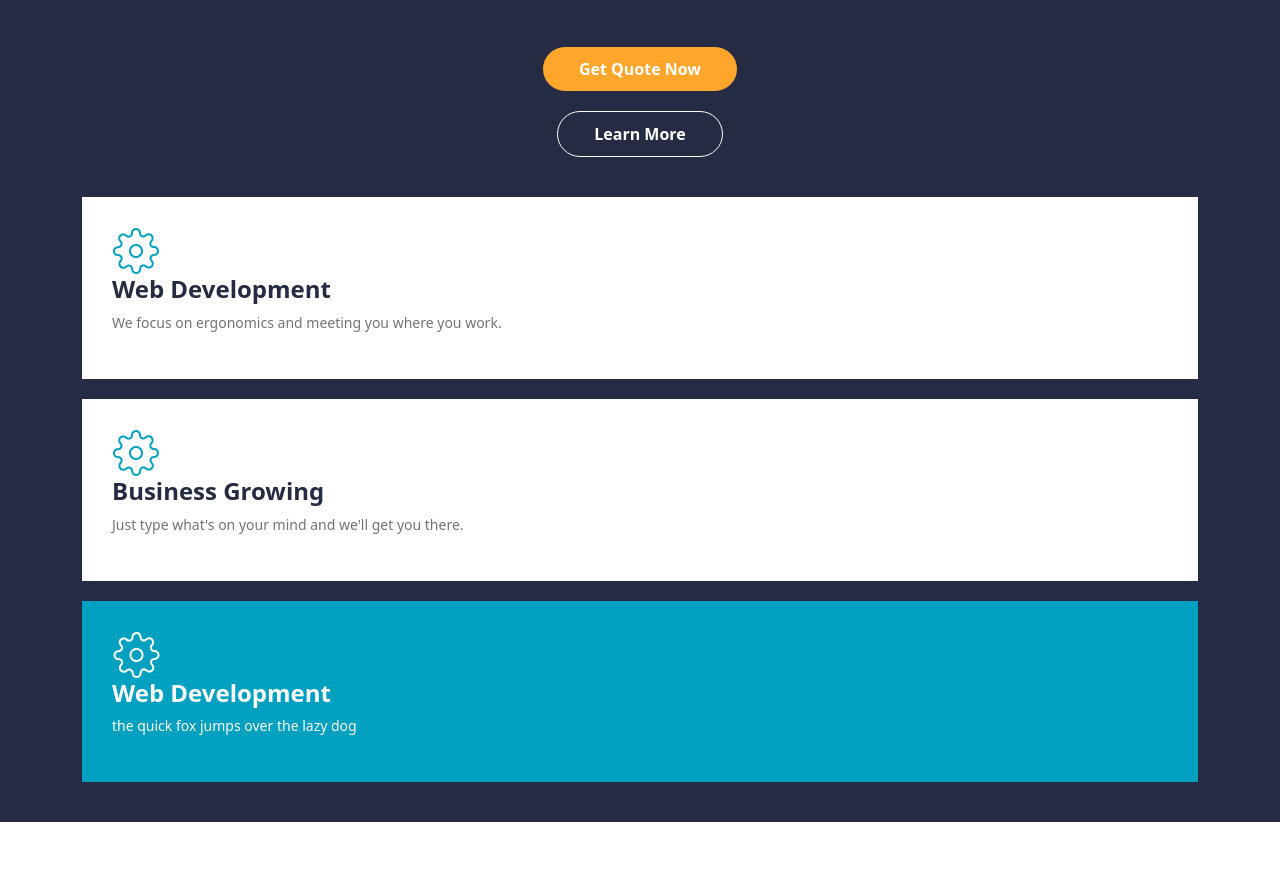
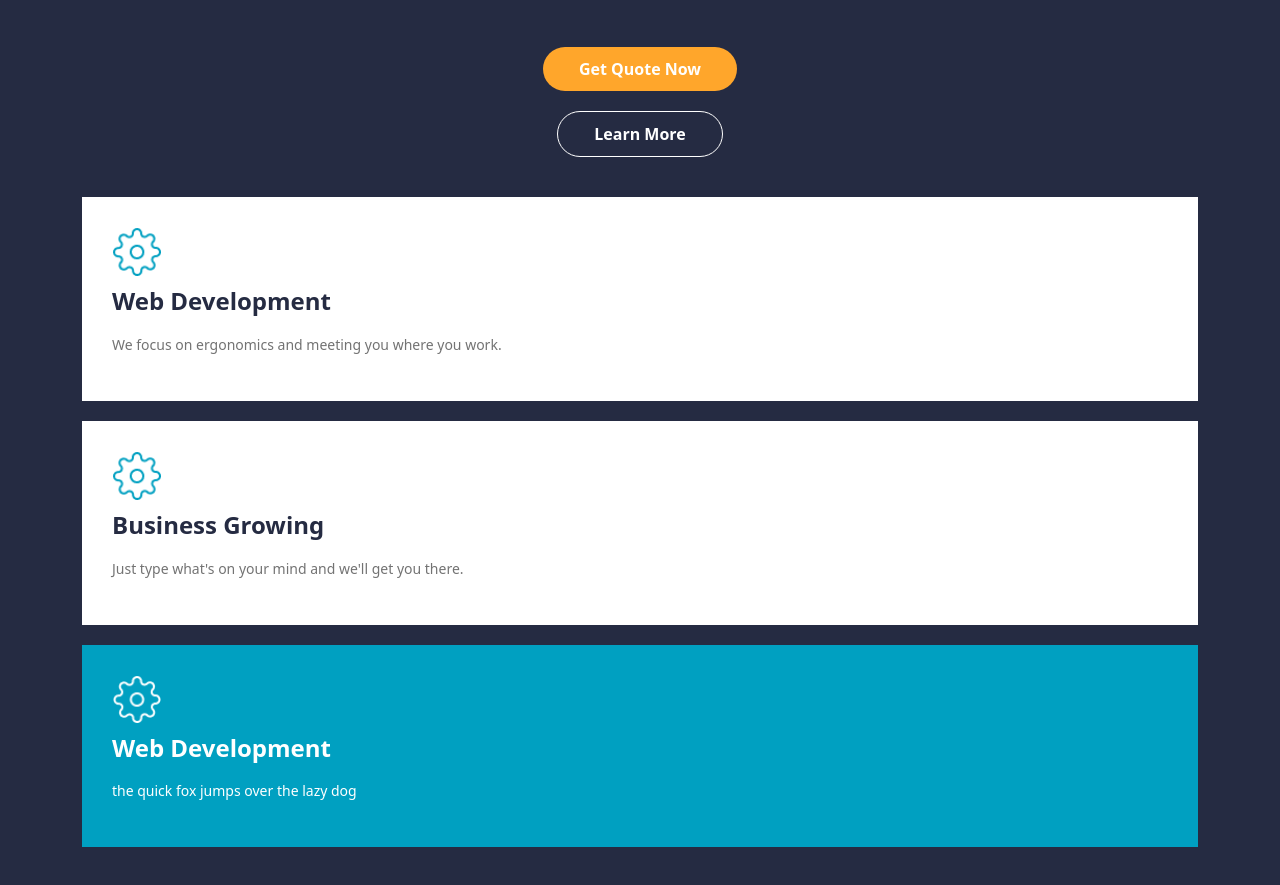
Before and after one commit to oharaju/bootstrap-sass, a website: page index.html in a window 1280 px wide. Shown: the part 161-1046 px from the top of the page. Before the commit the page ends 983 px from the top, so only its background shows below. Drawn offline with Linux system fonts and the light colour scheme.

Commit message:
correct card alignment

```diff
--- a/index.html
+++ b/index.html
@@ -23,29 +23,25 @@
           </div>
         </div>
         <div class="col-12">
-          <div class="hero__card__box">
-            <img src="./images/settings-hero.png">
+          <div class="hero__card">
+            <img src="./images/settings-hero.png" class="hero__card__image">
             <h1 class="hero__card__title">Web Development</h1>
             <p class="hero__card__subtitle">We focus on ergonomics and meeting you where you work. </p>
           </div>
         </div>
         <div class="col-12">
-          <div class="hero__card__box">
-            <img src="./images/settings-hero.png">
+          <div class="hero__card">
+            <img src="./images/settings-hero.png" class="hero__card__image">
             <h1 class="hero__card__title">Business Growing</h1>
             <p class="hero__card__subtitle">Just type what's on your mind and we'll get you there.</p>
           </div>
         </div>
         <div class="col-12">
           <div class="hero__card--invert">
-            <img src="./images/settings_inverted-hero.png">
+            <img src="./images/settings_inverted-hero.png" class="hero__card__image" >
             <h1 class="hero__card--invert__title">Web Development</h1>
             <p class="hero__card--invert__subtitle">the quick fox jumps over the lazy dog</p>
           </div>
-        </div>
-
-
-
         </div>
       </div>
     </div>
--- a/scss/hero.scss
+++ b/scss/hero.scss
@@ -28,13 +28,15 @@
   }
 
   &__card {
-    //**display: flex;
-    //**flex-direction: column;
+    background-color: $color-white;
+    margin-bottom: 20px;
+    padding: 30px;
+    display: flex;
+    flex-direction: column;
+    gap: 10px;
 
-    &__box {
-      background-color: $color-white;
-      margin-bottom: 20px;
-      padding: 30px;
+    &__image {
+      width: 50px;
     }
 
     &__title {
@@ -52,6 +54,9 @@
     &--invert {
       background-color: $color-four;
       padding: 30px;
+      display: flex;
+      flex-direction: column;
+      gap: 10px;
 
       &__title {
         color: $color-white;
```
Also changed, not shown: styles/styles.css.
